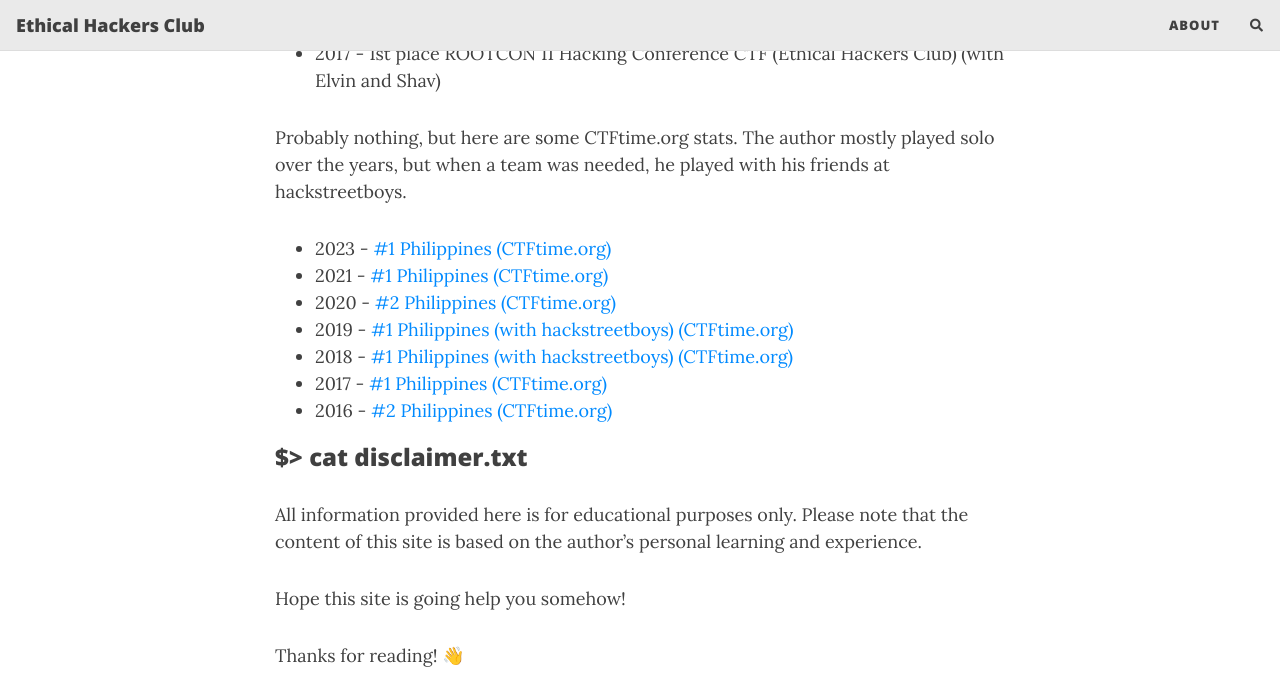
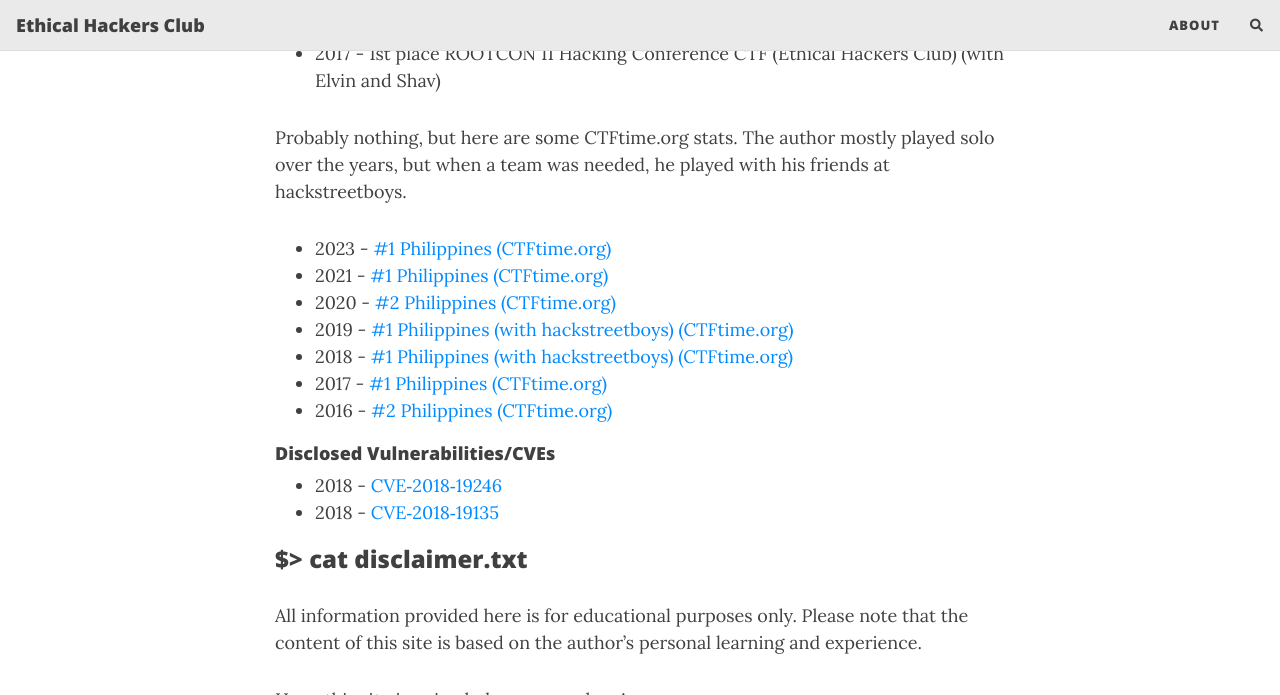
Before and after one commit to ameerpornillos/ameerpornillos.github.io, a Jekyll site: the page built from about.md, in a window 1280 px wide and 900 px high, scrolled down 1298 px, cut to the strip 0-695 px from the top of the window. Built offline with Jekyll 4.4.1, drawn with Linux system fonts in a browser that asks for light colours; nearby versions of some CDN libraries; comment, search, counter and statistics services are not loaded.

Commit message:
updated About page

```diff
--- a/about.md
+++ b/about.md
@@ -44,6 +44,10 @@ Probably nothing, but here are some CTFtime.org stats. The author mostly played
 - 2017 - [#1 Philippines (CTFtime.org)](https://ctftime.org/stats/2017/PH)
 - 2016 - [#2 Philippines (CTFtime.org)](https://ctftime.org/stats/2016/PH)
 
+#### Disclosed Vulnerabilities/CVEs
+- 2018 - [CVE‑2018‑19246](https://nvd.nist.gov/vuln/detail/CVE-2018-19246)
+- 2018 - [CVE‑2018‑19135](https://nvd.nist.gov/vuln/detail/CVE-2018-19135)
+
 ### $> cat disclaimer.txt
 
 All information provided here is for educational purposes only. Please note that the content of this site is based on the author’s personal learning and experience.
```
